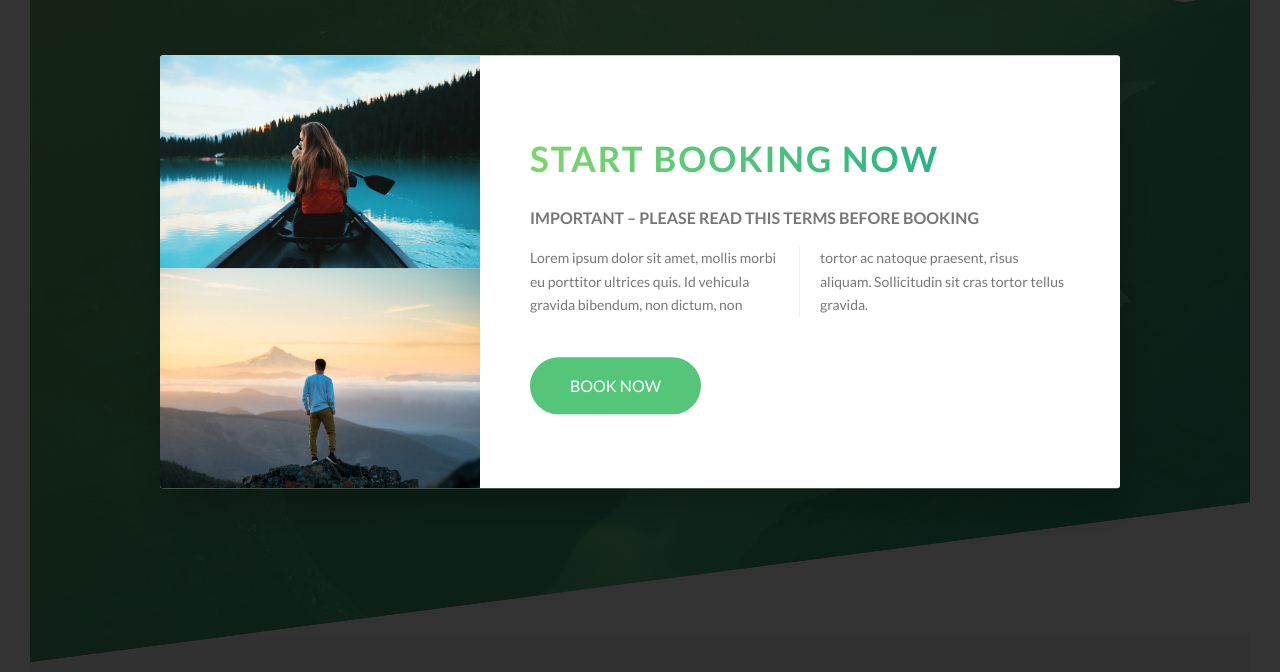
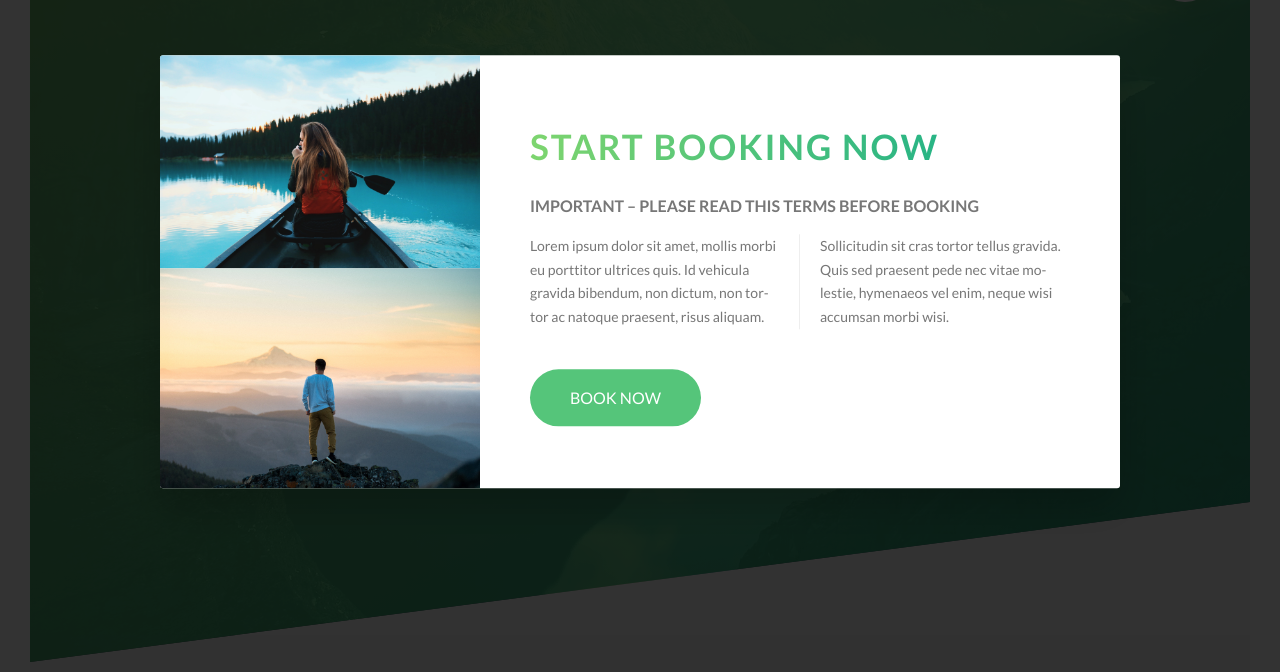
Before and after one commit to pchelka84/beautiful-website-layout, a website: page index.html in a window 1280 px wide. Shown: the part 128-800 px from the top of the page. Drawn offline with Linux system fonts and the light colour scheme.

Commit message:
Adding hyphens to the __text

```diff
--- a/index.html
+++ b/index.html
@@ -394,7 +394,7 @@
           <h2 class="heading-secondary u-margin-bottom-small">Start booking now</h2>
           <h3 class="heading-tertiary u-margin-bottom-small">Important &ndash; Please read this terms before booking</h3>
           <p class="popup__text">
-              Lorem ipsum dolor sit amet, mollis morbi eu porttitor ultrices quis. Id vehicula gravida bibendum, non dictum, non tortor ac natoque praesent, risus aliquam. Sollicitudin sit cras tortor tellus gravida.
+              Lorem ipsum dolor sit amet, mollis morbi eu porttitor ultrices quis. Id vehicula gravida bibendum, non dictum, non tortor ac natoque praesent, risus aliquam. Sollicitudin sit cras tortor tellus gravida.  Quis sed praesent pede nec vitae molestie, hymenaeos vel enim, neque wisi accumsan morbi wisi.
           </p>
           <a href="#" class="btn btn--green">Book now</a>
         </div>
--- a/sass/components/_popup.scss
+++ b/sass/components/_popup.scss
@@ -37,8 +37,17 @@
     font-size: 1.4rem;
     margin-bottom: 4rem;
 
+    -moz-column-count: 2;
+    -moz-column-gap: 4rem;
+    -moz-column-rule: 1px solid $color-grey-light-2;
+
     column-count: 2;
     column-gap: 4rem; // default 1em = 14px
     column-rule: 1px solid $color-grey-light-2;
+
+    -moz-hyphens: auto;
+    -ms-hyphens: auto;
+    -webkit-hyphens: auto;
+    hyphens: auto;
   }
 }
```
Also changed, not shown: css/style.css.
